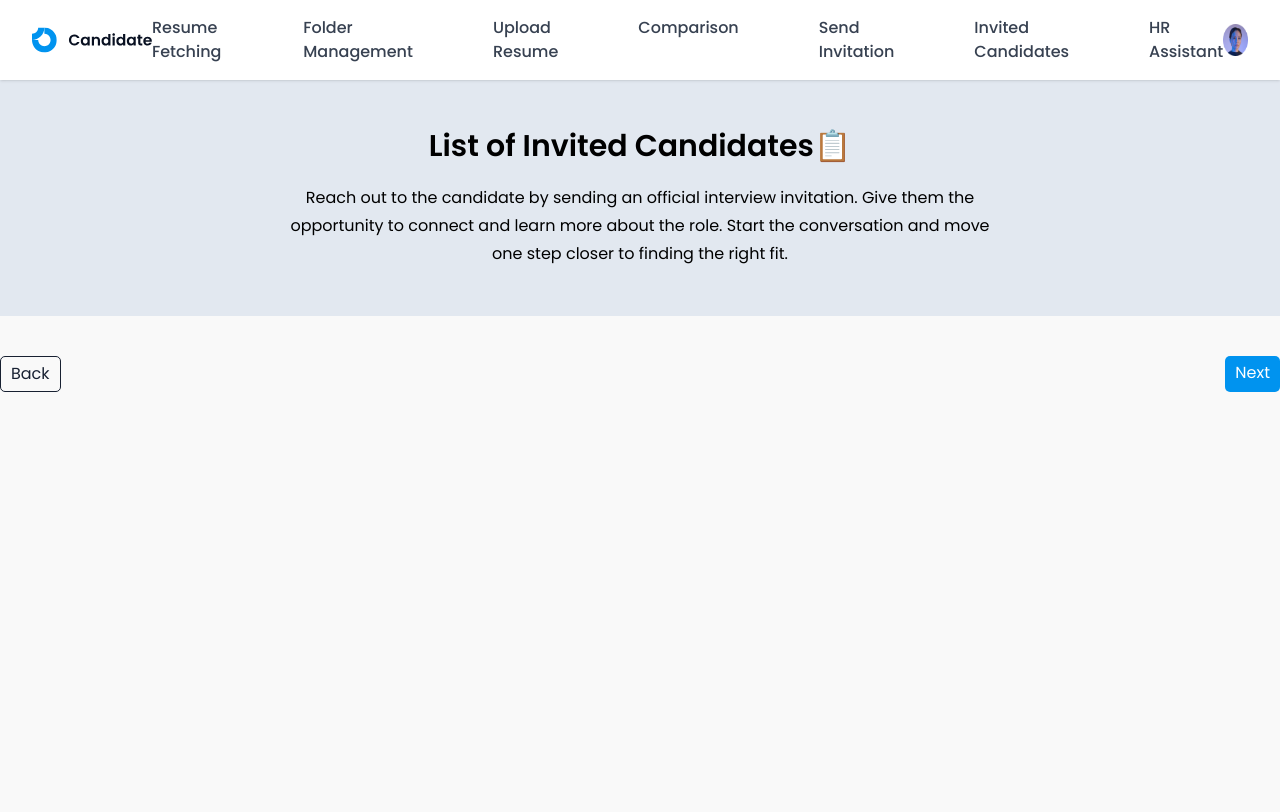
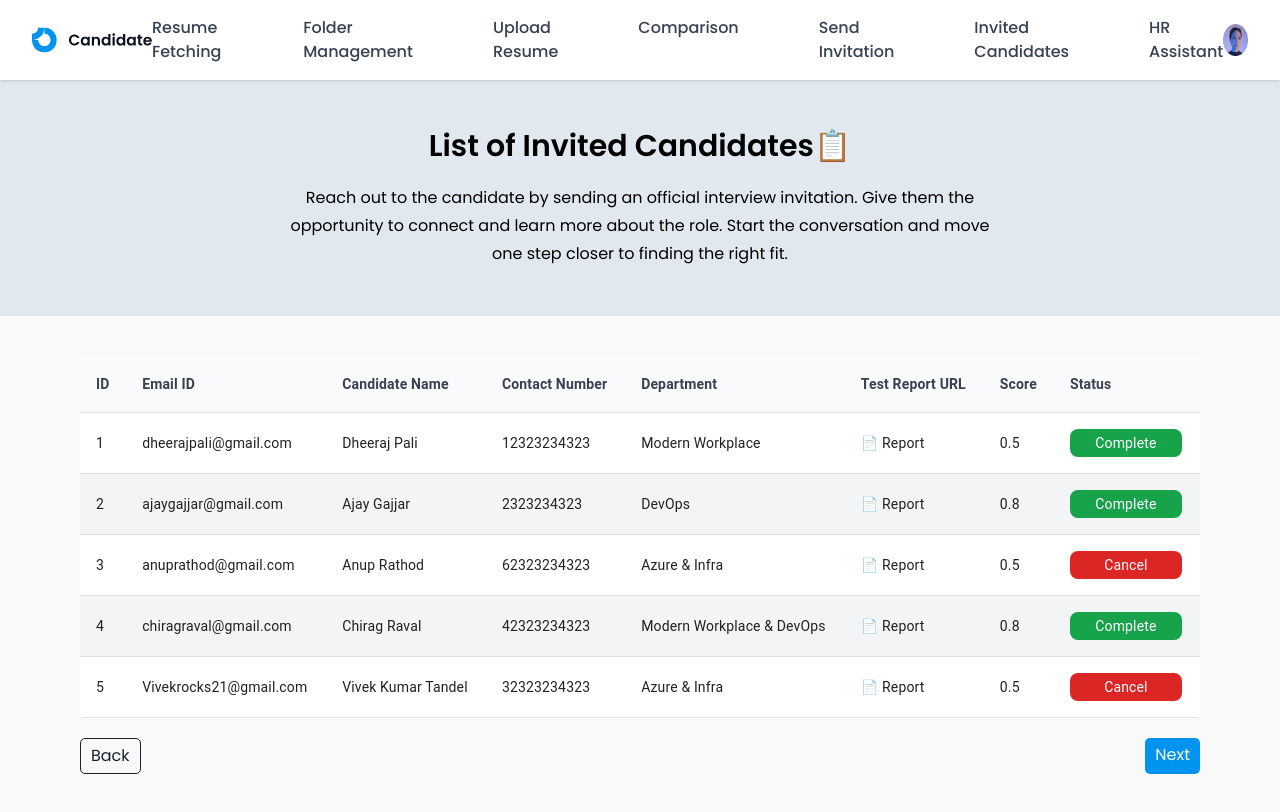
Before and after one commit to DheerajPali/HR-ATC, a React (Vite) app: page /InvitedCandidates in a window 1280 px wide. Built offline with nearby package versions, Linux system fonts and the light colour scheme.

Commit message:
completed invitedcandidates.jsx ui implimentation

```diff
--- a/src/pages/hrassistant.jsx
+++ b/src/pages/hrassistant.jsx
@@ -512,10 +512,8 @@ const HrAssitant = () => {
             </TableContainer>
           </div>
         </div>
-      </div>
-
         {/* Navigation Buttons */}
-      <div className="w-full max-w-[1250px] mx-auto  flex justify-between mt-5">
+        <div className="w-full max-w-[1250px] mx-auto  flex justify-between mt-5 mb-5">
           <Link to={"/InvitedCandidates"} className="backBtn">
             Back
           </Link>
@@ -523,6 +521,7 @@ const HrAssitant = () => {
             Refresh Table
           </Link>
         </div>
+      </div>
     </>
   );
 };
--- a/src/pages/invitedcandidates.jsx
+++ b/src/pages/invitedcandidates.jsx
@@ -1,4 +1,79 @@
 import { Link } from "react-router-dom";
+import {
+  Table,
+  TableBody,
+  TableCell,
+  TableContainer,
+  TableHead,
+  TableRow,
+  Paper,
+  Typography,
+} from "@mui/material";
+
+const headings = [
+  "ID",
+  "Email ID",
+  "Candidate Name",
+  "Contact Number",
+  "Department",
+  "Test Report URL",
+  "Score",
+  "Status",
+];
+const candidatesData = [
+  {
+    id: 1,
+    email: "dheerajpali@gmail.com",
+    name: "Dheeraj Pali",
+    contactNumber: 12323234323,
+    department: "Modern Workplace",
+    reportUrl: "https://app.imocha.io/PDFReport?",
+    score: "0.5",
+    status: "Complete",
+  },
+  {
+    id: 2,
+    email: "ajaygajjar@gmail.com",
+    name: "Ajay Gajjar",
+    contactNumber: 2323234323,
+    department: "DevOps",
+    reportUrl: "https://app.imocha.io/PDFReport?",
+    score: "0.8",
+    status: "Complete",
+  },
+  {
+    id: 3,
+    email: "anuprathod@gmail.com",
+    name: "Anup Rathod",
+    contactNumber: 62323234323,
+    department: "Azure & Infra",
+    reportUrl: "https://app.imocha.io/PDFReport?",
+    score: "0.5",
+    status: "Cancel",
+  },
+  {
+    id: 4,
+    email: "chiragraval@gmail.com",
+    name: "Chirag Raval",
+    contactNumber: 42323234323,
+    department: "Modern Workplace & DevOps",
+    reportUrl: "https://app.imocha.io/PDFReport?",
+    score: "0.8",
+    status: "Complete",
+  },
+  {
+    id: 5,
+    email: "Vivekrocks21@gmail.com",
+    name: "Vivek Kumar Tandel",
+    contactNumber: 32323234323,
+    department: "Azure & Infra",
+    reportUrl: "https://app.imocha.io/PDFReport?",
+    score: "0.5",
+    status: "Cancel",
+  },
+  // ... and so on
+];
+
 const InvitedCandidates = () => {
   return (
     <>
@@ -13,8 +88,86 @@ const InvitedCandidates = () => {
           the right fit.
         </p>
       </div>
+      {/*Table Section */}
+      <div className="py-10 px-4 sm:px-10 md:px-20">
+        <div className="w-full max-w-[1250px] mx-auto">
+          <div className="w-full max-w-[1250px] mx-auto rounded-xl bg-white ">
+            <TableContainer
+              component={Paper}
+              sx={{
+                maxHeight: 440,
+                boxShadow: "none",
+                borderBottom: "none",
+              }}
+            >
+              <Table stickyHeader aria-label="candidates table">
+                <TableHead>
+                  <TableRow>
+                    {headings.map((heading, idx) => (
+                      <TableCell
+                        key={idx}
+                        sx={{
+                          fontWeight: 600,
+                          color: "#374151",
+                          whiteSpace: "nowrap",
+                          backgroundColor: "#f9fafb",
+                        }}
+                      >
+                        {heading}
+                      </TableCell>
+                    ))}
+                  </TableRow>
+                </TableHead>
+
+                <TableBody>
+                  {candidatesData.map((candidate, idx) => (
+                    <TableRow
+                      key={idx}
+                      hover
+                      sx={{
+                        backgroundColor: idx % 2 === 0 ? "#ffffff" : "#f3f4f6",
+                      }}
+                    >
+                      <TableCell>{candidate.id}</TableCell>
+                      <TableCell>{candidate.email}</TableCell>
+                      <TableCell>{candidate.name}</TableCell>
+                      <TableCell>{candidate.contactNumber}</TableCell>
+                      <TableCell>{candidate.department}</TableCell>
+                      <TableCell>
+                        <Link
+                          href={candidate.reportUrl}
+                          target="_blank"
+                          rel="noopener"
+                          underline="hover"
+                          color="primary"
+                        >
+                          📄 Report
+                        </Link>
+                      </TableCell>
+                      <TableCell>{candidate.score}</TableCell>
+                      <TableCell>
+                        <button
+                          className={`w-28 h-7 rounded-lg  text-white capitalize text-sm
+      ${
+        candidate.status.toLowerCase() === "complete"
+          ? "bg-green-600"
+          : candidate.status.toLowerCase() === "cancel"
+          ? "bg-red-600"
+          : "bg-orange-500"
+      }`}
+                        >
+                          {candidate.status}
+                        </button>
+                      </TableCell>
+                    </TableRow>
+                  ))}
+                </TableBody>
+              </Table>
+            </TableContainer>
+          </div>
+        </div>
         {/* Navigation Buttons */}
-      <div className="mt-10 flex justify-between">
+        <div className="w-full max-w-[1250px] mx-auto  flex justify-between mt-5">
           <Link to={"/SendInvitation"} className="backBtn">
             Back
           </Link>
@@ -22,6 +175,7 @@ const InvitedCandidates = () => {
             Next
           </Link>
         </div>
+      </div>
     </>
   );
 };
```
Lines whose indentation alone changed are shown as unchanged.
